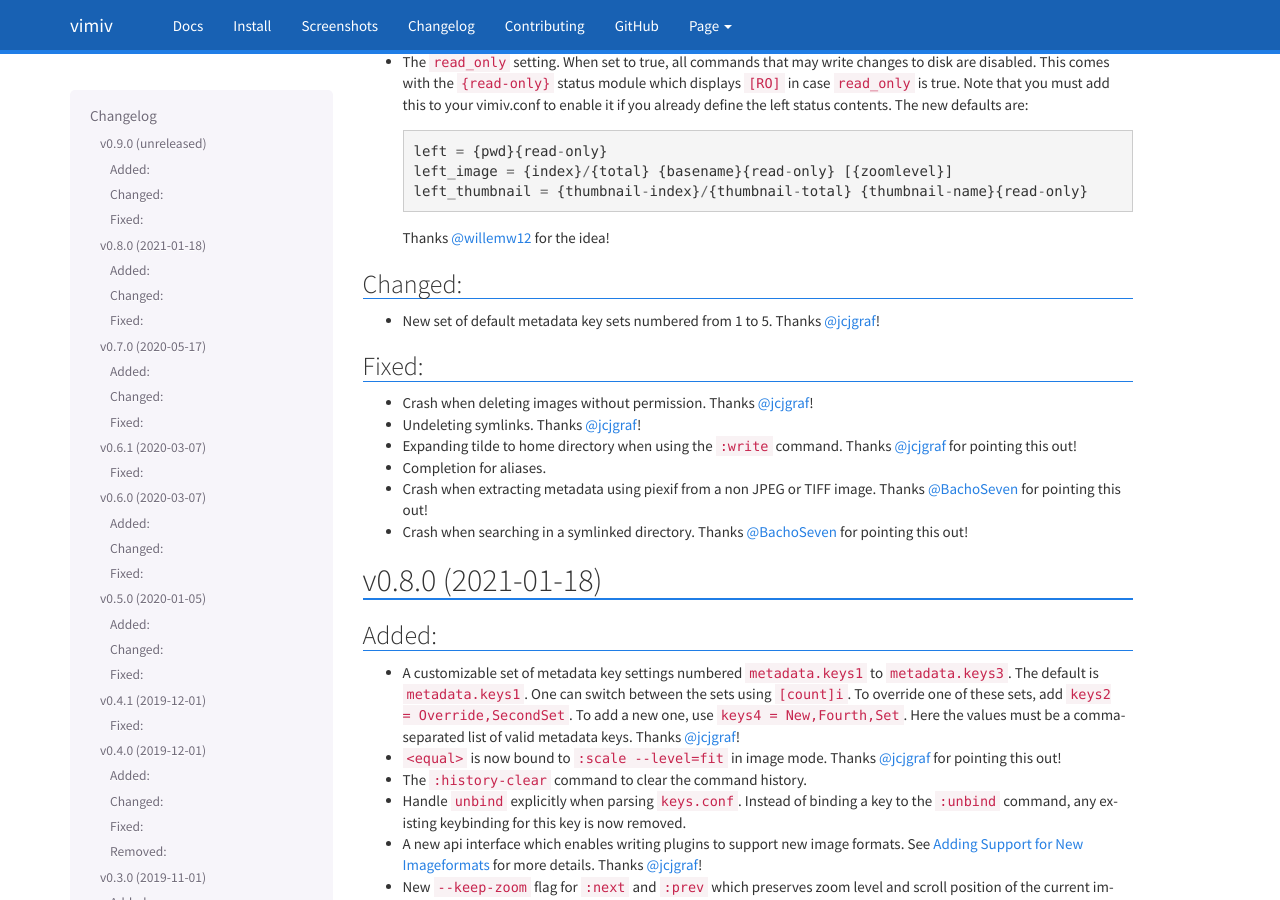
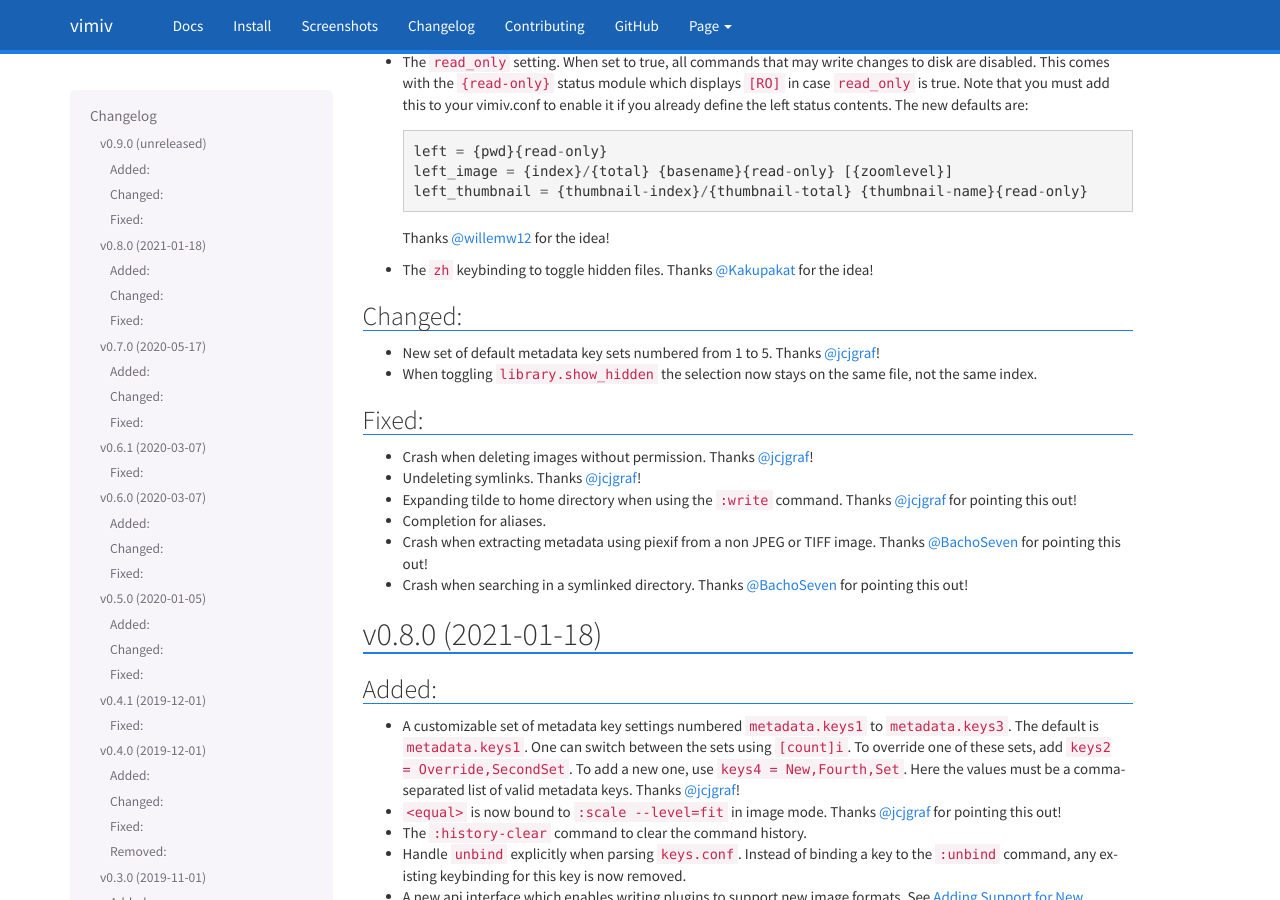
Before and after one commit to karlch/vimiv-qt, a Sphinx documentation site: the page built from docs/changelog.rst, in a window 1280 px wide and 900 px high, scrolled down 730 px. Built offline with Sphinx 7.4.7, drawn with Linux system fonts in a browser that asks for light colours.

Commit message:
Update changelog for recent show_hidden changes

```diff
--- a/docs/changelog.rst
+++ b/docs/changelog.rst
@@ -50,11 +50,15 @@
     left_thumbnail = {thumbnail-index}/{thumbnail-total} {thumbnail-name}{read-only}
 
   Thanks `@willemw12`_ for the idea!
+* The ``zh`` keybinding to toggle hidden files.
+  Thanks `@Kakupakat`_ for the idea!
 
 Changed:
 ^^^^^^^^
 
 * New set of default metadata key sets numbered from 1 to 5. Thanks `@jcjgraf`_!
+* When toggling ``library.show_hidden`` the selection now stays on the same file, not
+  the same index.
 
 Fixed:
 ^^^^^^
@@ -472,3 +476,4 @@
 .. _@maximbaz: https://github.com/maximbaz
 .. _@BachoSeven: https://github.com/BachoSeven
 .. _@willemw12: https://github.com/willemw12
+.. _@Kakupakat: https://github.com/Kakupakat
```
